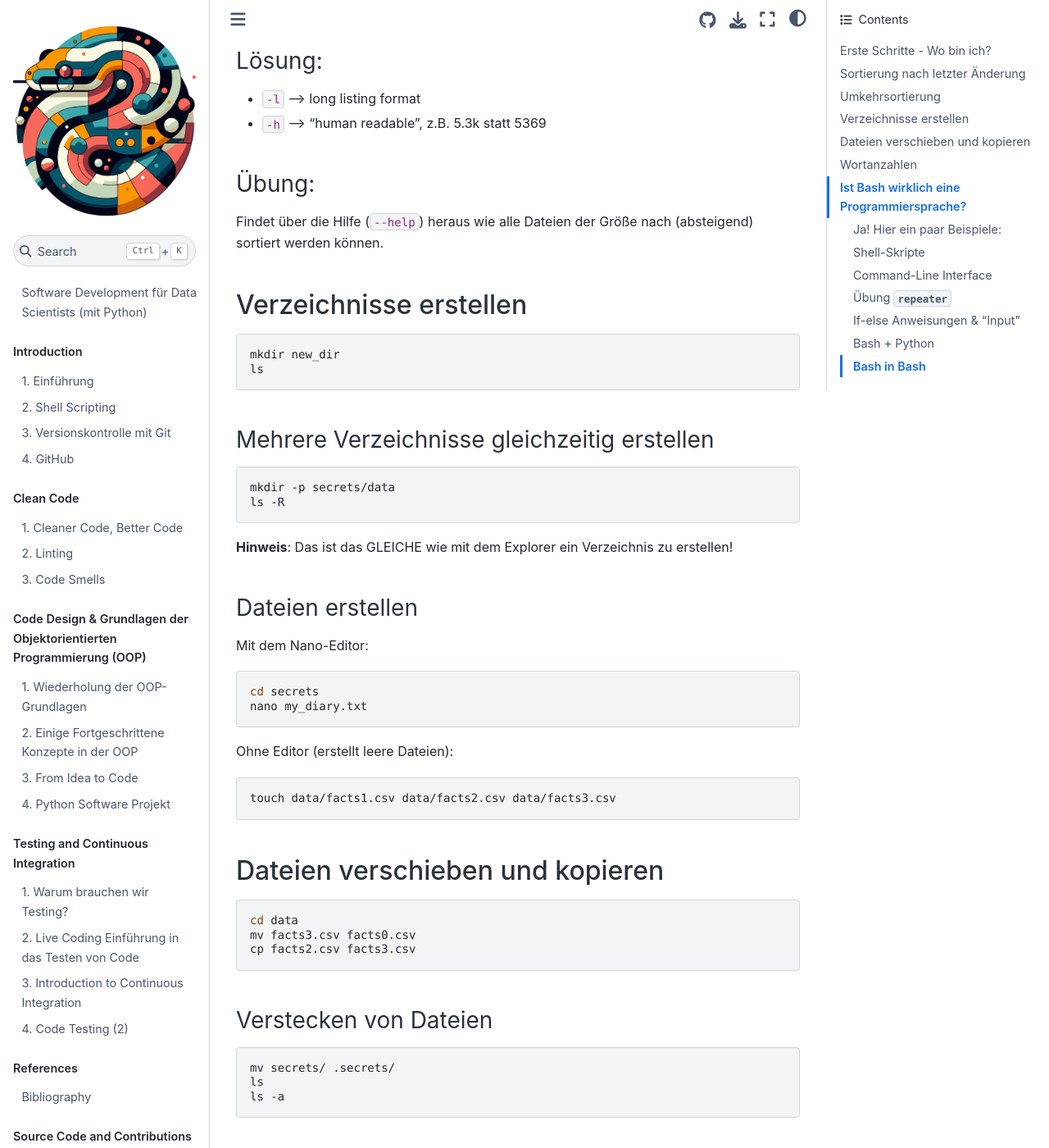
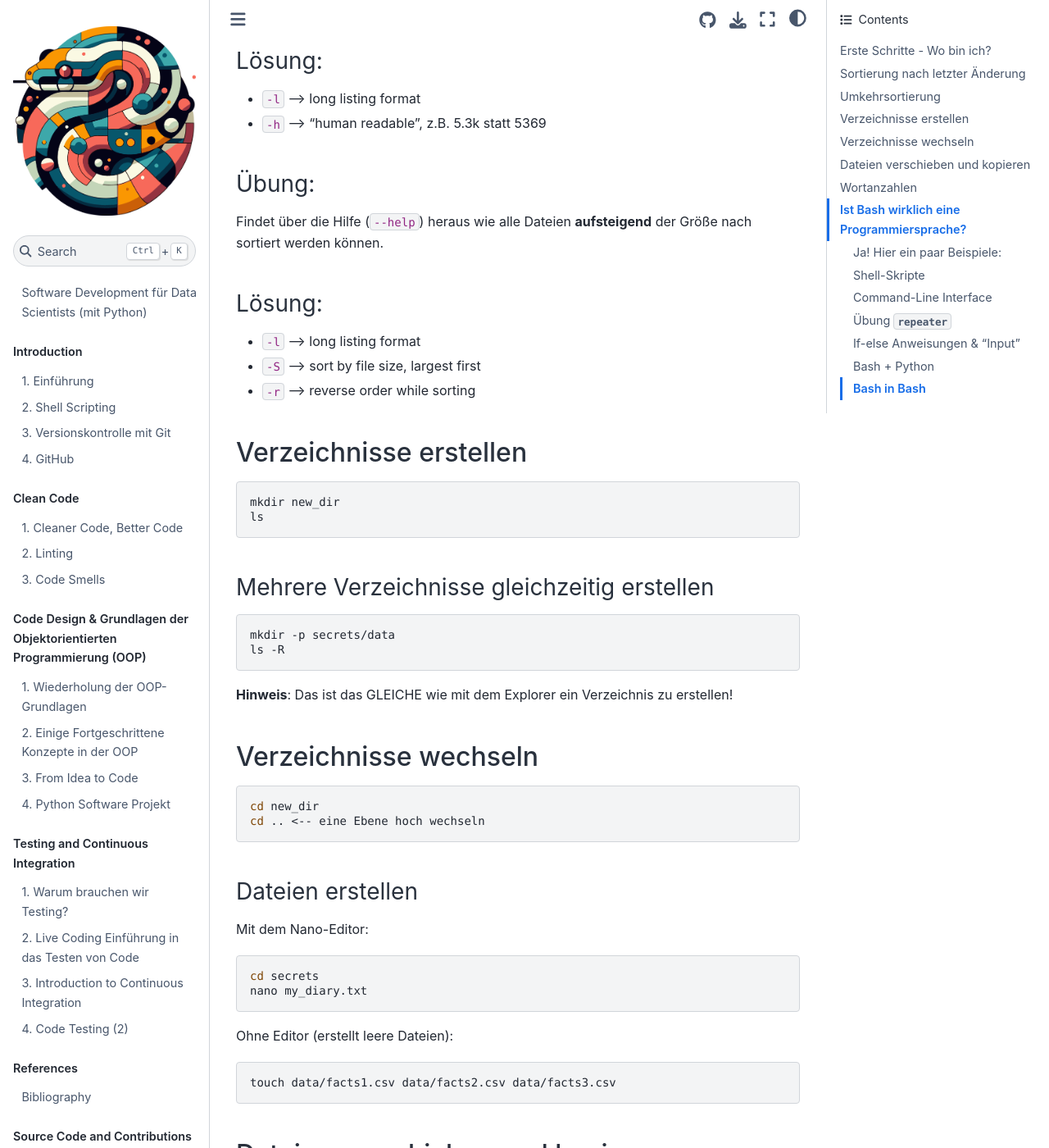
Before and after one commit to florian-huber/data_science_software_dev, a Jupyter Book: the page built from live_coding_sessions/live_coding_01_shell.md, in a window 1280 px wide and 1400 px high, scrolled down 732 px. Shown: the whole window at 82% size. Built offline with Jupyter Book 1.0.4 settings and Sphinx 7.4.7 and the Sphinx Book theme 1.1.4, drawn with Linux system fonts in a browser that asks for light colours; pages that are not in the unit, such as notebooks, are missing from menus.

Commit message:
Update live_coding_01_shell.md

````diff
--- a/live_coding_sessions/live_coding_01_shell.md
+++ b/live_coding_sessions/live_coding_01_shell.md
@@ -25,13 +25,17 @@ ls -r
 Was machen die Einstellungen `-l` ("L" nicht "1") oder die Kombination aus `-l` und `-h` zusammen?
 
 ### Lösung:
-
 - `-l` --> long listing format
 - `-h` --> "human readable", z.B. 5.3k statt 5369
 
 ### Übung:
 
-Findet über die Hilfe (`--help`) heraus wie alle Dateien der Größe nach (absteigend) sortiert werden können.
+Findet über die Hilfe (`--help`) heraus wie alle Dateien **aufsteigend** der Größe nach sortiert werden können.
+
+### Lösung:
+- `-l` --> long listing format
+- `-S` --> sort by file size, largest first
+- `-r` -->  reverse order while sorting
 
 ## Verzeichnisse erstellen
 
@@ -48,6 +52,12 @@ ls -R
 ```
 
 **Hinweis**: Das ist das GLEICHE wie mit dem Explorer ein Verzeichnis zu erstellen!
+
+## Verzeichnisse wechseln
+```bash
+cd new_dir
+cd .. <-- eine Ebene hoch wechseln
+```
 
 ### Dateien erstellen
 
````
